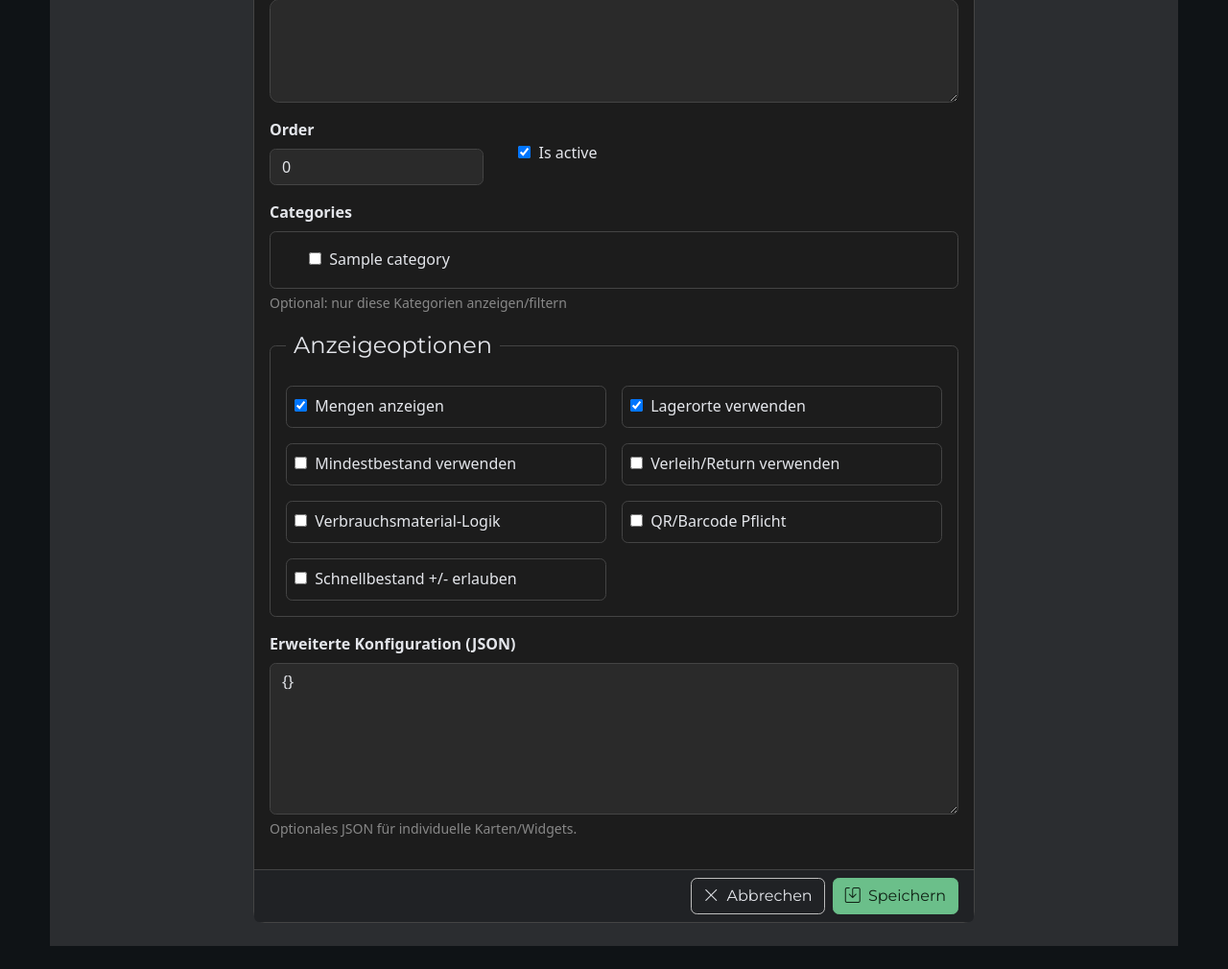
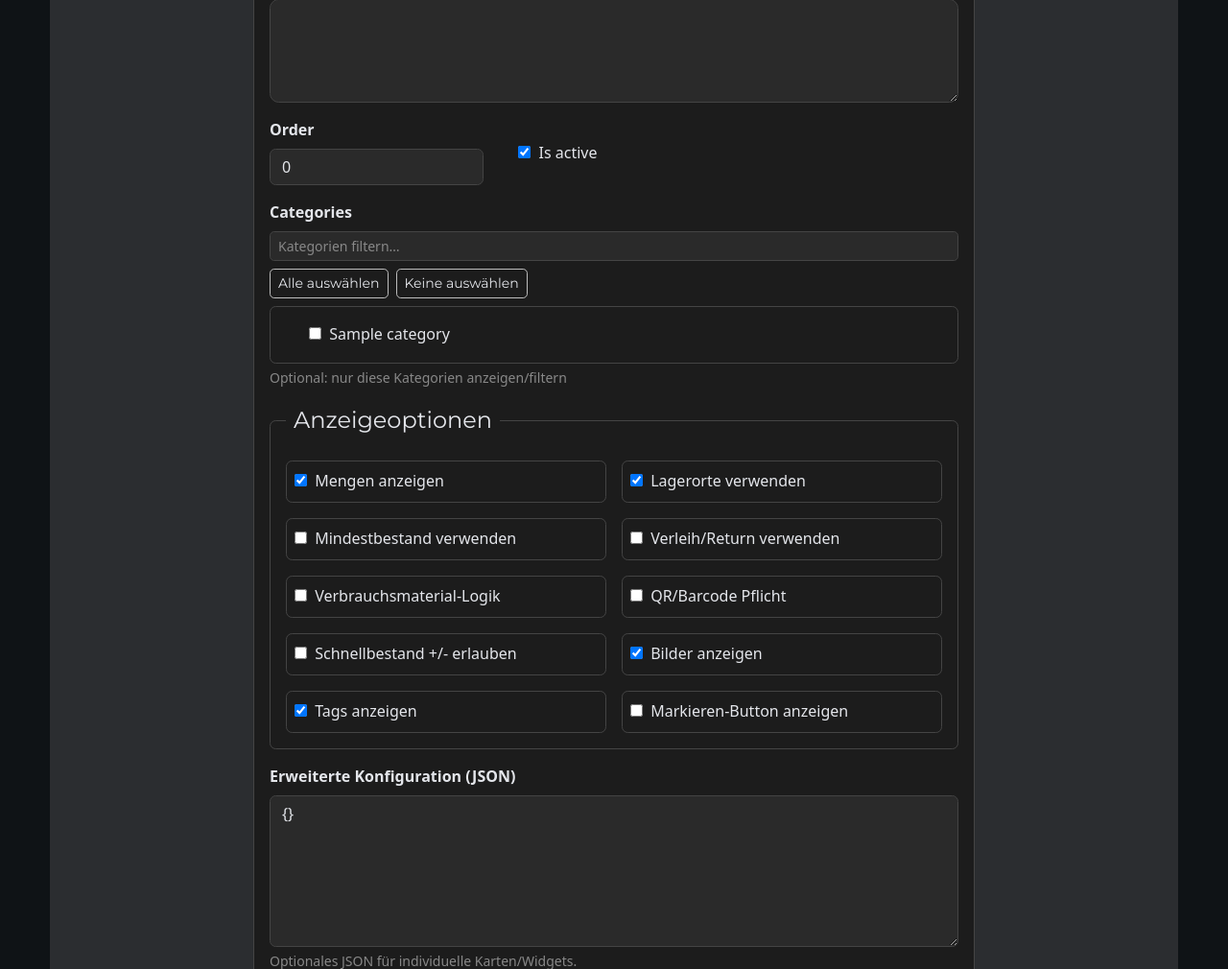
Before and after one commit to 17Trust09/inventory_management, a Django app: page /manage/overview/add/ in a window 1280 px wide. Shown: the part 430-1440 px from the top of the page at 96% size. Run offline with Django 4.2, Linux system fonts and the light colour scheme; a user stored in the database is signed in; tables that the repository leaves empty hold one stand-in row (values such as "Sample post").

Commit message:
Add per-dashboard display options and report stats

```diff
--- a/inventory/admin_views.py
+++ b/inventory/admin_views.py
@@ -820,7 +820,7 @@ def admin_overview_create(request):
                 'categories',
                 'show_quantity', 'has_locations', 'has_min_stock',
                 'enable_borrow', 'is_consumable_mode', 'require_qr',
-                'enable_quick_adjust',
+                'enable_quick_adjust', 'show_images', 'show_tags', 'enable_mark_button',
                 'config',
             ]
             widgets = {
@@ -858,7 +858,7 @@ def admin_overview_edit(request, pk):
                 'categories',
                 'show_quantity', 'has_locations', 'has_min_stock',
                 'enable_borrow', 'is_consumable_mode', 'require_qr',
-                'enable_quick_adjust',
+                'enable_quick_adjust', 'show_images', 'show_tags', 'enable_mark_button',
                 'config',
             ]
             widgets = {
--- a/inventory/models.py
+++ b/inventory/models.py
@@ -672,6 +672,9 @@ class Overview(models.Model):
     is_consumable_mode = models.BooleanField(default=False, verbose_name="Verbrauchsmaterial-Logik")
     require_qr = models.BooleanField(default=False, verbose_name="QR/Barcode Pflicht")
     enable_quick_adjust = models.BooleanField(default=False, verbose_name="Schnellbestand +/- erlauben")
+    show_images = models.BooleanField(default=True, verbose_name="Bilder anzeigen")
+    show_tags = models.BooleanField(default=True, verbose_name="Tags anzeigen")
+    enable_mark_button = models.BooleanField(default=False, verbose_name="Markieren-Button anzeigen")
 
     config = models.JSONField(default=dict, blank=True)
 
@@ -697,6 +700,9 @@ class Overview(models.Model):
             "is_consumable_mode": self.is_consumable_mode,
             "require_qr": self.require_qr,
             "enable_quick_adjust": self.enable_quick_adjust,
+            "show_images": self.show_images,
+            "show_tags": self.show_tags,
+            "enable_mark_button": self.enable_mark_button,
         }
 
 
--- a/inventory/templates/inventory/admin_overview_form.html
+++ b/inventory/templates/inventory/admin_overview_form.html
@@ -51,12 +51,24 @@
 
         <div class="mb-3">
           <label class="form-label fw-semibold">{{ form.categories.label }}</label>
+          <div class="d-flex flex-wrap gap-2 mb-2">
+            <input class="form-control form-control-sm flex-grow-1"
+                   id="category-filter"
+                   placeholder="Kategorien filtern…"
+                   type="search">
+            <button class="btn btn-outline-light btn-sm" type="button" id="category-select-all">
+              Alle auswählen
+            </button>
+            <button class="btn btn-outline-light btn-sm" type="button" id="category-select-none">
+              Keine auswählen
+            </button>
+          </div>
           <div class="border rounded p-3" style="border-color:var(--border);">
             {% if form.categories %}
               <div class="row g-2">
                 {% for checkbox in form.categories %}
                   <div class="col-6 col-md-4">
-                    <div class="form-check">
+                    <div class="form-check category-option" data-label="{{ checkbox.choice_label|lower }}">
                       {{ checkbox.tag }}
                       <label class="form-check-label ms-1" for="{{ checkbox.id_for_label }}">
                         {{ checkbox.choice_label }}
@@ -118,6 +130,24 @@
                 <label class="form-check-label ms-1">{{ form.enable_quick_adjust.label }}</label>
               </div>
             </div>
+            <div class="col">
+              <div class="form-check border rounded p-2 h-100" style="border-color:var(--border);">
+                {{ form.show_images }}
+                <label class="form-check-label ms-1">{{ form.show_images.label }}</label>
+              </div>
+            </div>
+            <div class="col">
+              <div class="form-check border rounded p-2 h-100" style="border-color:var(--border);">
+                {{ form.show_tags }}
+                <label class="form-check-label ms-1">{{ form.show_tags.label }}</label>
+              </div>
+            </div>
+            <div class="col">
+              <div class="form-check border rounded p-2 h-100" style="border-color:var(--border);">
+                {{ form.enable_mark_button }}
+                <label class="form-check-label ms-1">{{ form.enable_mark_button.label }}</label>
+              </div>
+            </div>
           </div>
         </fieldset>
 
@@ -140,4 +170,35 @@
     </form>
   </div>
 </div>
+<script>
+  (() => {
+    const filter = document.getElementById("category-filter");
+    const selectAll = document.getElementById("category-select-all");
+    const selectNone = document.getElementById("category-select-none");
+    const options = Array.from(document.querySelectorAll(".category-option"));
+    const isVisible = (option) => !option.closest(".col-6")?.classList.contains("d-none");
+
+    filter?.addEventListener("input", () => {
+      const term = filter.value.trim().toLowerCase();
+      options.forEach((option) => {
+        const match = option.dataset.label.includes(term);
+        option.closest(".col-6")?.classList.toggle("d-none", !match);
+      });
+    });
+
+    selectAll?.addEventListener("click", () => {
+      options.filter(isVisible).forEach((option) => {
+        const checkbox = option.querySelector("input[type='checkbox']");
+        if (checkbox) checkbox.checked = true;
+      });
+    });
+
+    selectNone?.addEventListener("click", () => {
+      options.filter(isVisible).forEach((option) => {
+        const checkbox = option.querySelector("input[type='checkbox']");
+        if (checkbox) checkbox.checked = false;
+      });
+    });
+  })();
+</script>
 {% endblock %}
--- a/inventory/templates/inventory/overview_dashboard.html
+++ b/inventory/templates/inventory/overview_dashboard.html
@@ -261,7 +261,7 @@
           <tr>
             <td>
               <div class="d-flex align-items-center gap-2">
-                {% if it.image %}
+                {% if features.show_images and it.image %}
                     <a href="#" data-bs-toggle="modal" data-bs-target="#imgModal{{ it.id }}">
                       <img src="{{ it.image.url }}" alt="" class="rounded"
                            style="width:48px;height:48px;object-fit:cover;cursor:pointer;">
@@ -285,6 +285,7 @@
 
                 <div class="d-flex flex-column">
                   <span>{{ it.name }}</span>
+                  {% if features.show_tags %}
                     {% with tags=it.application_tags.all %}
                       {% if tags|length %}
                         <small class="text-muted">
@@ -296,6 +297,7 @@
                         </small>
                       {% endif %}
                     {% endwith %}
+                  {% endif %}
                 </div>
               </div>
             </td>
@@ -378,7 +380,7 @@
             <td class="text-end">
               <div class="btn-group" role="group">
                 <a class="btn btn-sm btn-outline-light" href="{% url 'edit-item' it.id %}?o={{ overview.slug }}&next={{ request.get_full_path|urlencode }}">Bearbeiten</a>
-                {% if global_features.show_mark_button %}
+                {% if global_features.show_mark_button and features.enable_mark_button %}
                   <form method="post" action="{% url 'mark-item' it.id %}" class="d-inline">
                     {% csrf_token %}
                     <input type="hidden" name="next" value="{{ request.get_full_path }}">
```
Also changed, not shown: inventory/templates/inventory/item_form.html (+37 -2 lines), inventory/templates/inventory/movement_report.html (+34 -2 lines), inventory/views.py (+21 -0 lines), inventory/migrations/0048_add_overview_display_options.py (added). Lines whose indentation alone changed are shown as unchanged.
